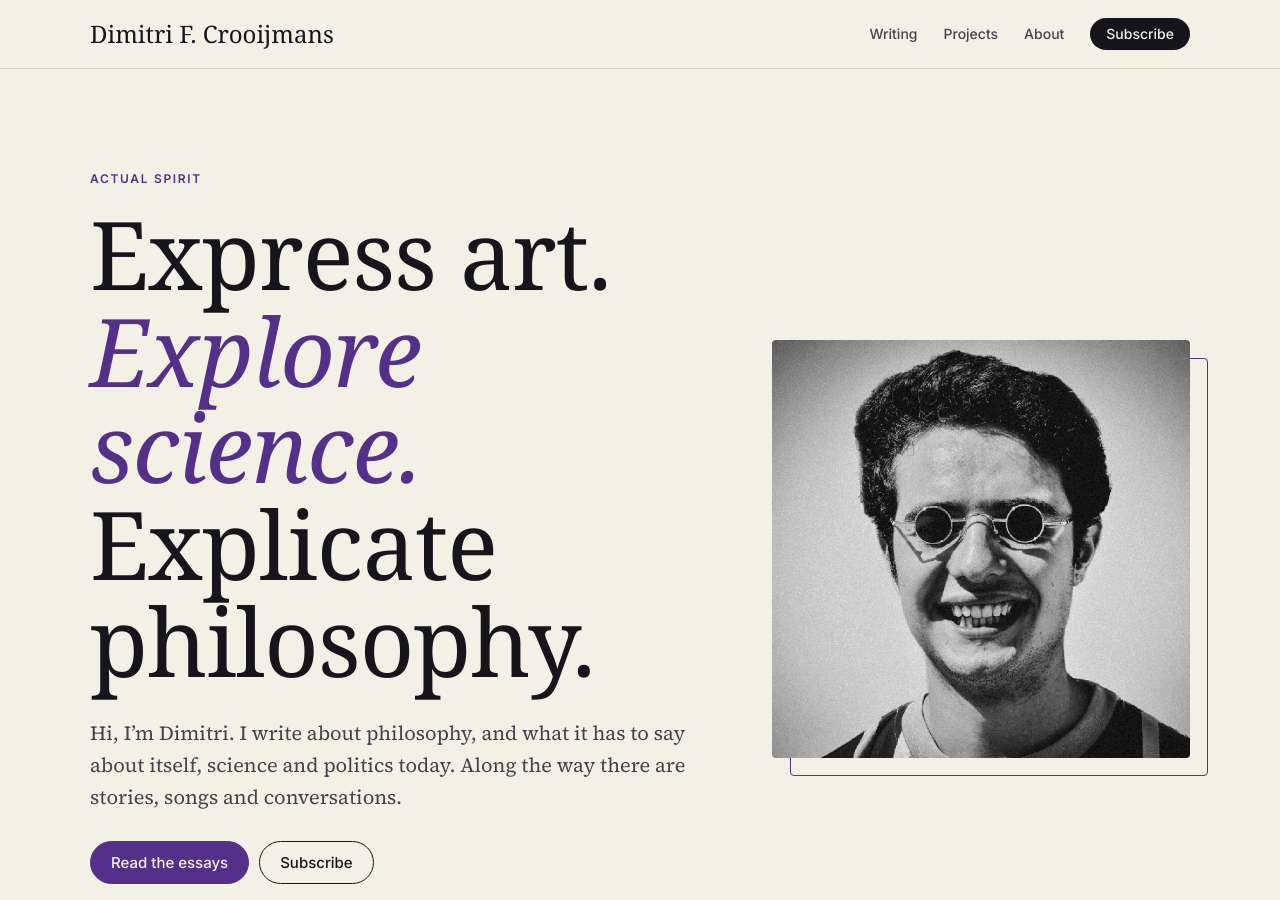
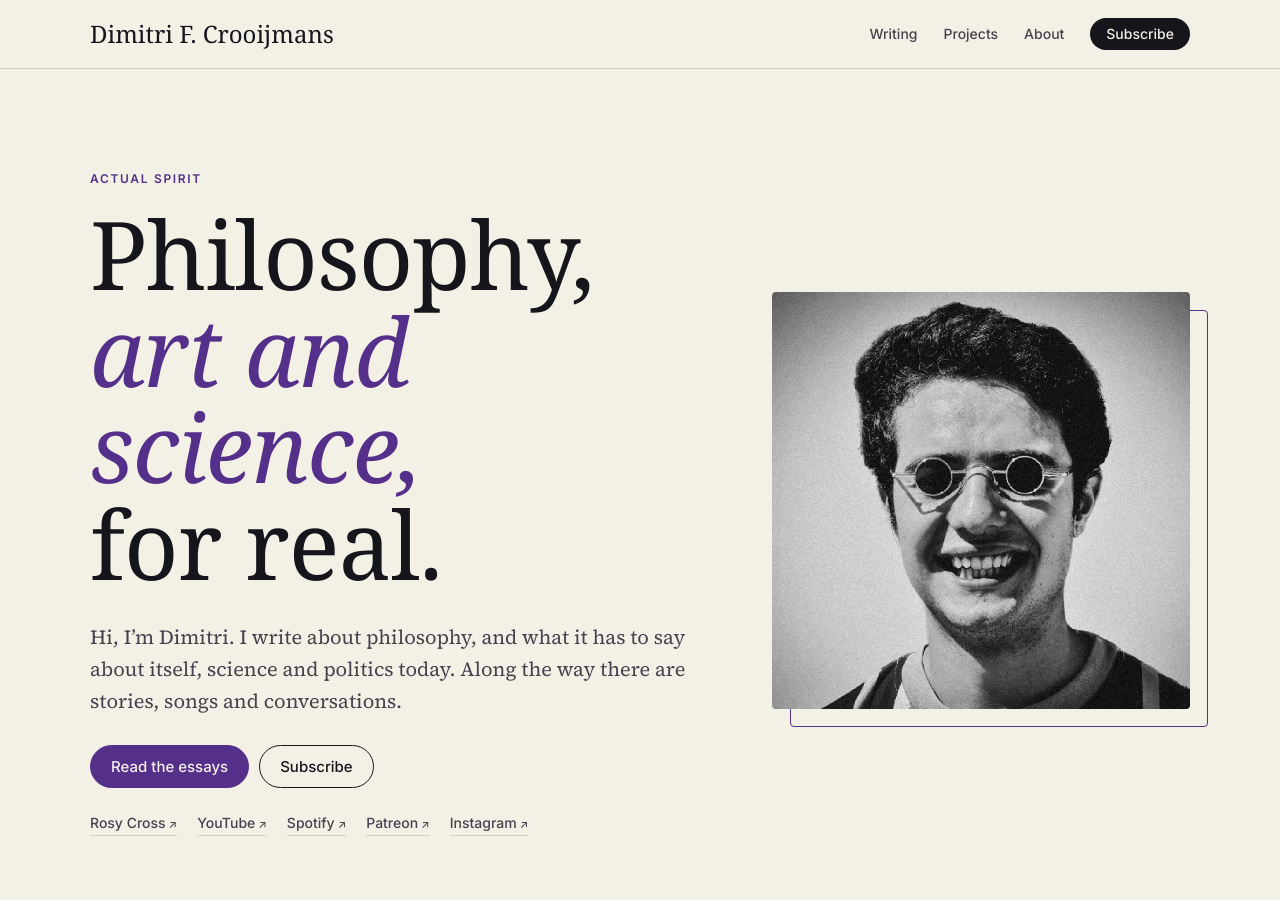
Before and after one commit to dialectmaterial/dialectmaterial.github.io, a Jekyll site: the page built from index.html, in a window 1280 px wide and 900 px high. Built offline with Jekyll 4.4.1, drawn with Linux system fonts in a browser that asks for light colours; some web fonts are replaced.

Commit message:
Heading: Philosophy, art and science, for real.
Co-Authored-By: Claude Opus 5.5 <noreply@anthropic.com>

```diff
--- a/_data/home.yml
+++ b/_data/home.yml
@@ -6,9 +6,9 @@ hero:
   kicker: Actual Spirit
   # Each line becomes its own line in the big heading.
   heading:
-    - Express art.
-    - Explore science.
-    - Explicate philosophy.
+    - Philosophy,
+    - art and science,
+    - for real.
   intro: |
     Hi, I'm Dimitri. I write about philosophy,
     and what it has to say about itself, science and politics today.
```
